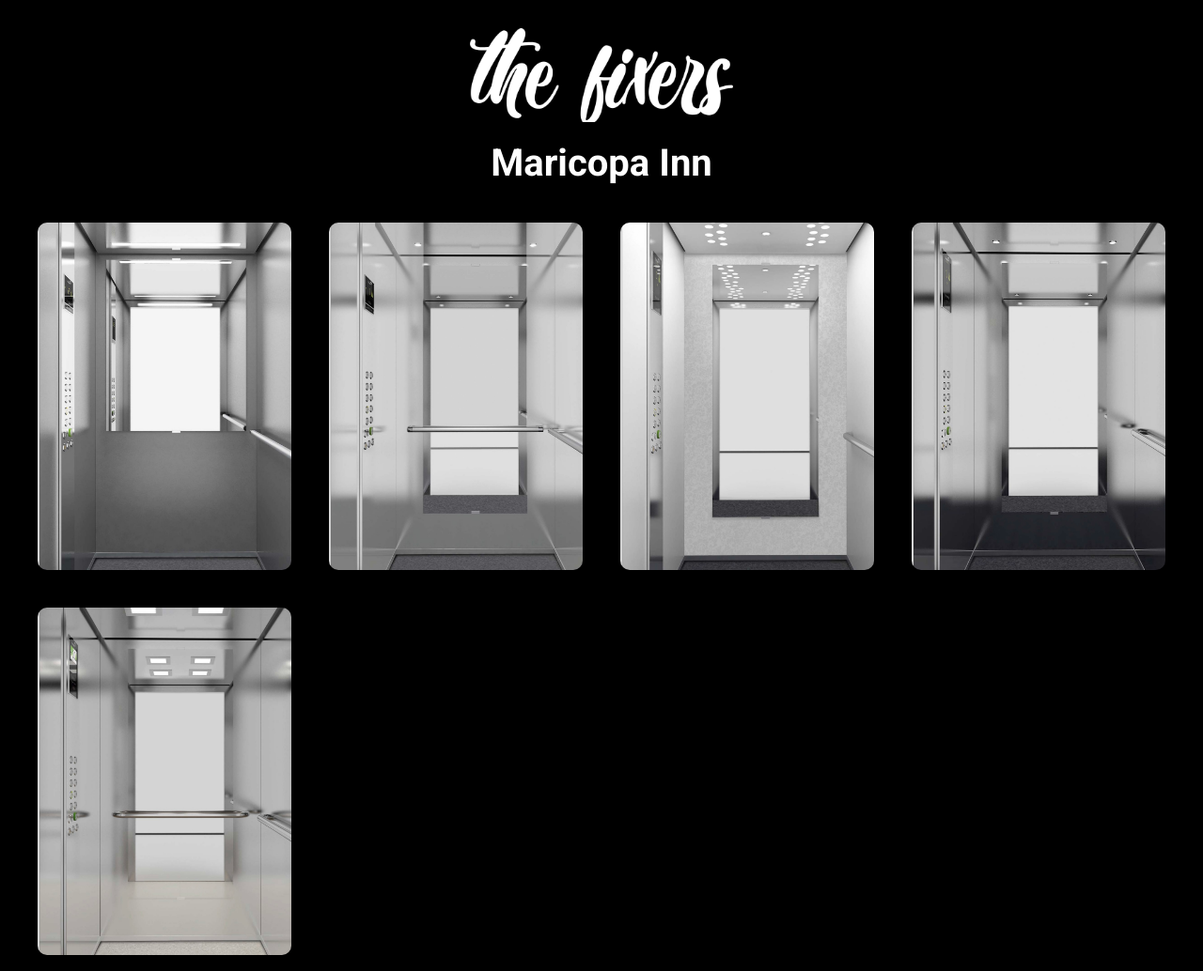
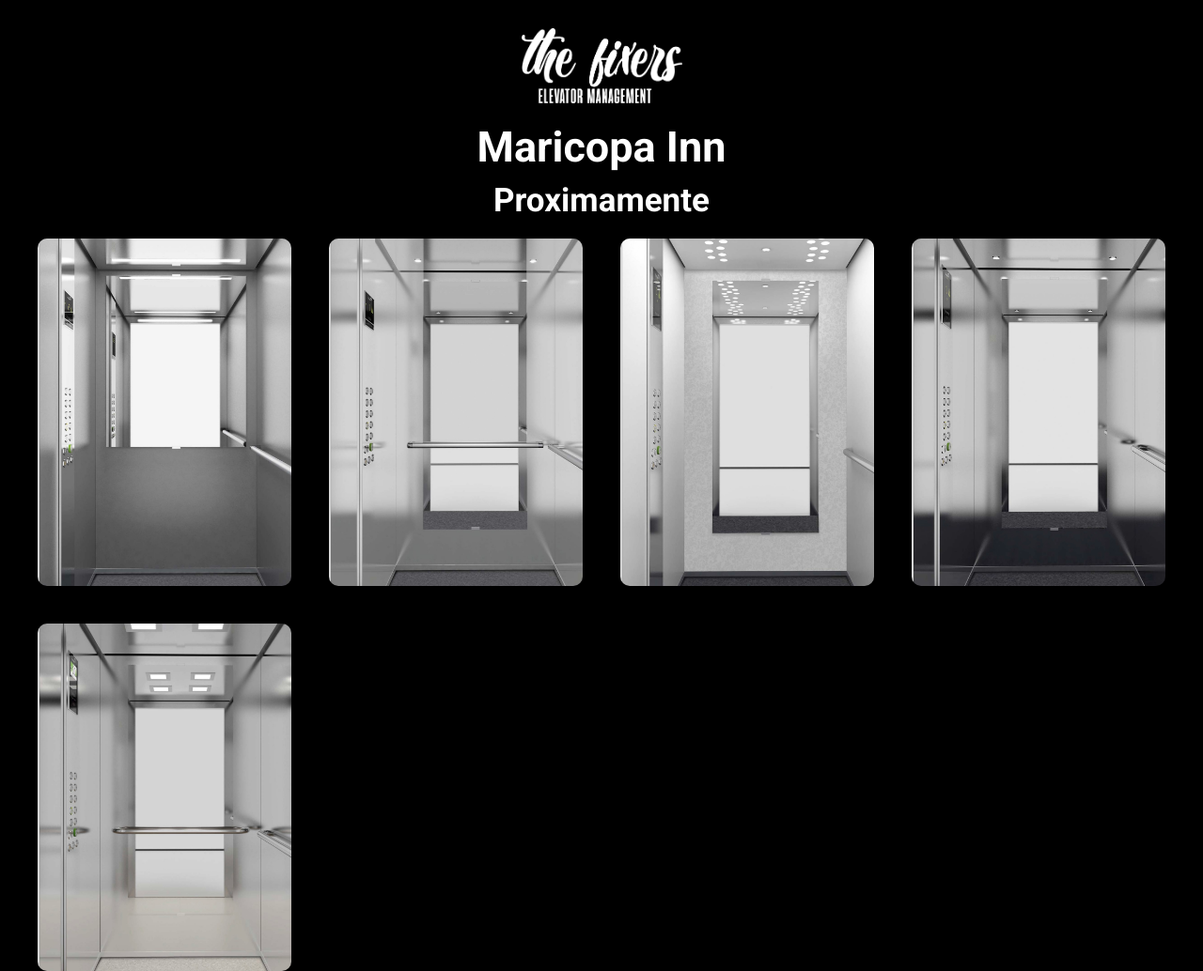
Before and after one commit to InnamWolf/thefixerLD, a plain HTML site: page index.html in a window 1280 px wide. Shown: the whole page at 94% size. Drawn offline with Linux system fonts and the light colour scheme.

Commit message:
Se actualizan textos

```diff
--- a/index.html
+++ b/index.html
@@ -14,6 +14,7 @@
 
         <div class="logo"></div>
         <p class="titulo">Maricopa Inn</p>
+        <p class="subTitulo">Proximamente</p>
 
         <div class="imagenes">
             <a class="elevador" id="img1" href="img/1.jpg" data-lightbox="example-1"></a>
--- a/sass/main.scss
+++ b/sass/main.scss
@@ -1,5 +1,10 @@
 @import url('https://fonts.googleapis.com/css2?family=Roboto:ital,wght@0,100;0,300;0,400;0,500;0,700;0,900;1,100;1,300;1,400;1,500;1,700;1,900&display=swap');
 
+*{
+    box-sizing: border-box;
+    padding: 0;
+    margin: 0;
+}
 $md: 768px;
 $xl: 1024px;
 
@@ -31,20 +36,26 @@ body{
     }
 
     .logo{
-        height: 100px;
-        width: 280px;
+        height: 80px;
         margin: auto;
         margin-top: 30px;
         background-image: url(../img/logo.png);
-        background-size: cover;
+        background-size: contain;
         background-repeat: no-repeat;
+        background-position:center;
+
     }
 
     .titulo{
         color: #ffffff;
         text-align: center;
         margin-top: 20px;
-        font-size: 40px;
+        font-size: 45px;
+    }
+    .subTitulo{
+        @extend .titulo;
+        margin-top: 10px;
+        font-size: 35px;
     }
 
     .imagenes{
```
Also changed, not shown: css/main.css, 1 other file.
